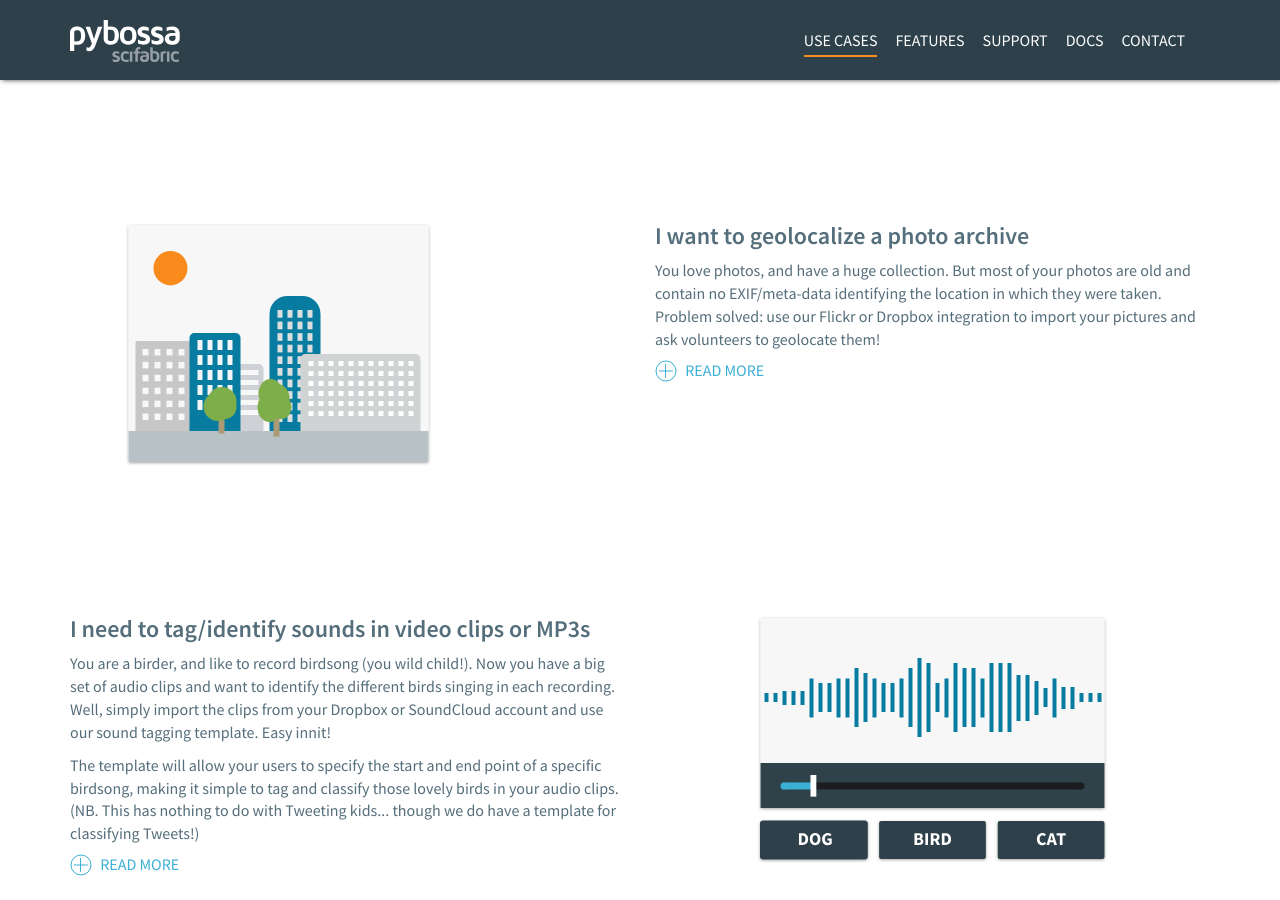
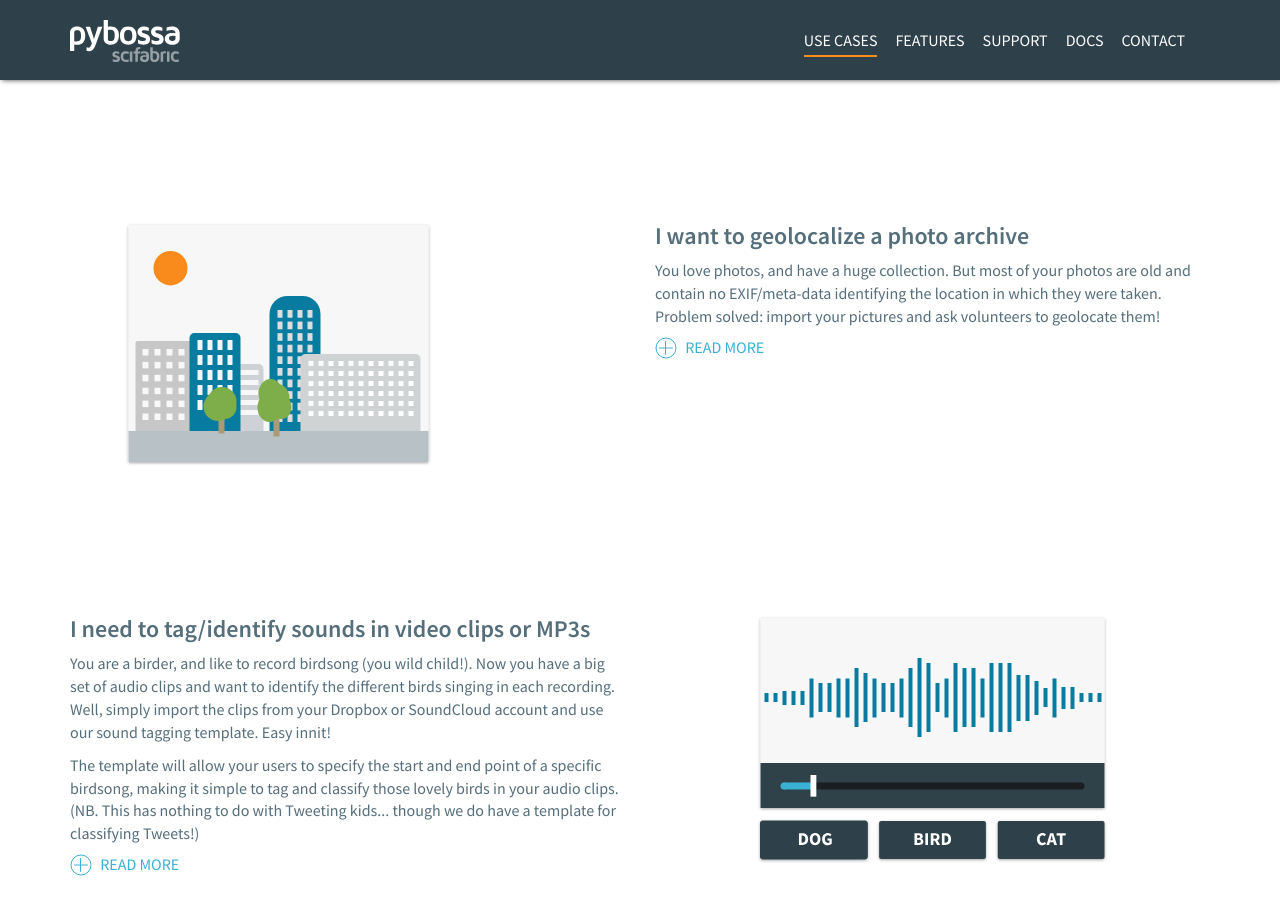
Before and after one commit to Scifabric/pybossa.github.io, a Jekyll site: the page built from usecases/index.html, in a window 1280 px wide and 900 px high, scrolled down 1281 px. Built offline with Jekyll 4.4.1, drawn with Linux system fonts in a browser that asks for light colours; nearby versions of some CDN libraries; comment, search, counter and statistics services are not loaded; a style sheet for code colours, icons or effects is not loaded.

Commit message:
fix: remove flickr from docs.

```diff
--- a/features/index.html
+++ b/features/index.html
@@ -45,7 +45,7 @@ css: features
             <div id="integrations" class="col-md-4 feature">
                 <img src="{{site.cdn}}/assets/img/integration.svg"/>
                 <h3>Integrations</h3>
-                <p>Import data from Amazon S3, Flickr, Dropbox, Google, Twitter, SoundCloud...</p>
+                <p>Import data from Amazon S3, Dropbox, Google, SoundCloud...</p>
             </div>
             <div id="notifications" class="col-md-4 feature">
                 <img src="{{site.cdn}}/assets/img/notifications.svg"/>
--- a/index.html
+++ b/index.html
@@ -208,7 +208,7 @@ active: index
 
                 <div class="media-body">
                     <h4 class="media-heading">Integrations</h4>
-                    <p class="media-description">Import data from Flickr, Dropbox, Google Spreadsheets, SoundCloud, Vimeo...</p>
+                    <p class="media-description">Import data from Dropbox, Google Spreadsheets, SoundCloud, Vimeo...</p>
                 </div>
             </div>
         </div>
--- a/usecases/index.html
+++ b/usecases/index.html
@@ -64,8 +64,8 @@ css: usecases
 
             <div class="col-xs-12 col-sm-8 col-md-6 use-text">
                 <h2>I want to geolocalize a photo archive </h2>
-                <p>You love photos, and have a huge collection. But most of your photos are old and contain no EXIF/meta-data identifying the location in which they were taken. Problem solved: use our Flickr or Dropbox integration to import your pictures and ask volunteers to geolocate them!</p>
-                <p id="longGeolocalizeMore" class="collapse-text">The Flickr importer allows you to select albums from your account, making it easy to import large numbers of photographs with just one click! Then, use our template to ask volunteers to geolocate each picture on a web map. Latitude, longitude and GeoJSON information of your choice will be recorded, and you can render this data in any third party software. Ask the crowd to help you to geolocalize the amazing locations in your pictures!</p>
+                <p>You love photos, and have a huge collection. But most of your photos are old and contain no EXIF/meta-data identifying the location in which they were taken. Problem solved: import your pictures and ask volunteers to geolocate them!</p>
+                <p id="longGeolocalizeMore" class="collapse-text">Create a Google spreasheet with links to your photos, share it with colleagues and then import all them with just one click! Then, use our template to ask volunteers to geolocate each picture on a web map. Latitude, longitude and GeoJSON information of your choice will be recorded, and you can render this data in any third party software. Ask the crowd to help you to geolocalize the amazing locations in your pictures!</p>
                 <p id="GeolocalizeMore" class="more"><img class="plus-icon" src="{{site.cdn}}/assets/img/plus-icon.svg"></img> <span>read more</span></p>
             </div>
         </div>
@@ -90,7 +90,7 @@ css: usecases
             <div class="col-xs-12 col-sm-8 col-md-6 use-text">
                 <h2>I have to transcribe from audio or video recordings</h2>
                 <p>Yesterday, one of the biggest events on TV was finally aired. Journalists from around the world followed the pre-election debate between the major political parties. Now you want to publish a story with your unique take on the event. But first things first: you need to transcribe the debate from the video/audio broadcast. This is a time-consuming task, so why not crowdsource it to your audience?</p>
-                <p id="longTranscribeMore" class="collapse-text">Tasks like transcribing an audio/video file are really easy with PYBOSSA. Just import the recording from Flickr, Dropbox, Google Spreadsheets, SoundCloud etc… and use our transcription and audio/video templates to create your own automated transcription platform. You can even ask your audience how the words of political leaders make them feel.</p>
+                <p id="longTranscribeMore" class="collapse-text">Tasks like transcribing an audio/video file are really easy with PYBOSSA. Just import the recording from Dropbox, Google Spreadsheets, SoundCloud etc… and use our transcription and audio/video templates to create your own automated transcription platform. You can even ask your audience how the words of political leaders make them feel.</p>
                 <p id="TranscribeMore" class="more"><img class="plus-icon" src="{{site.cdn}}/assets/img/plus-icon.svg"></img> <span>read more</span></p>
             </div>
         </div>
@@ -106,7 +106,7 @@ css: usecases
                 <p>
                 You have thousands of images from a trap camera, microscope or an archive, and you need to classify them. You know that algorithms will do a poor job because the images are complex. And perhaps you have neither the time nor inclination to start writing computer programmes. So you want to recruit some volunteers to help as people like you will do a better job than computers alone.</p>
                 <p id="longClassificationMore" class="collapse-text">
-                If this sounds familiar, then use our Flickr or Dropbox importer and start classifying, counting and describing your images. We provide a ready-to-use template that provides a responsive interface, so your volunteers can even contribute from their phones or tablets.</p>
+                If this sounds familiar, then use our Dropbox importer and start classifying, counting and describing your images. We provide a ready-to-use template that provides a responsive interface, so your volunteers can even contribute from their phones or tablets.</p>
             <p id="ClassificationMore" class="more"><img class="plus-icon" src="{{site.cdn}}/assets/img/plus-icon.svg"></img> <span>read more</span></p>
             </div>
         </div>
```
